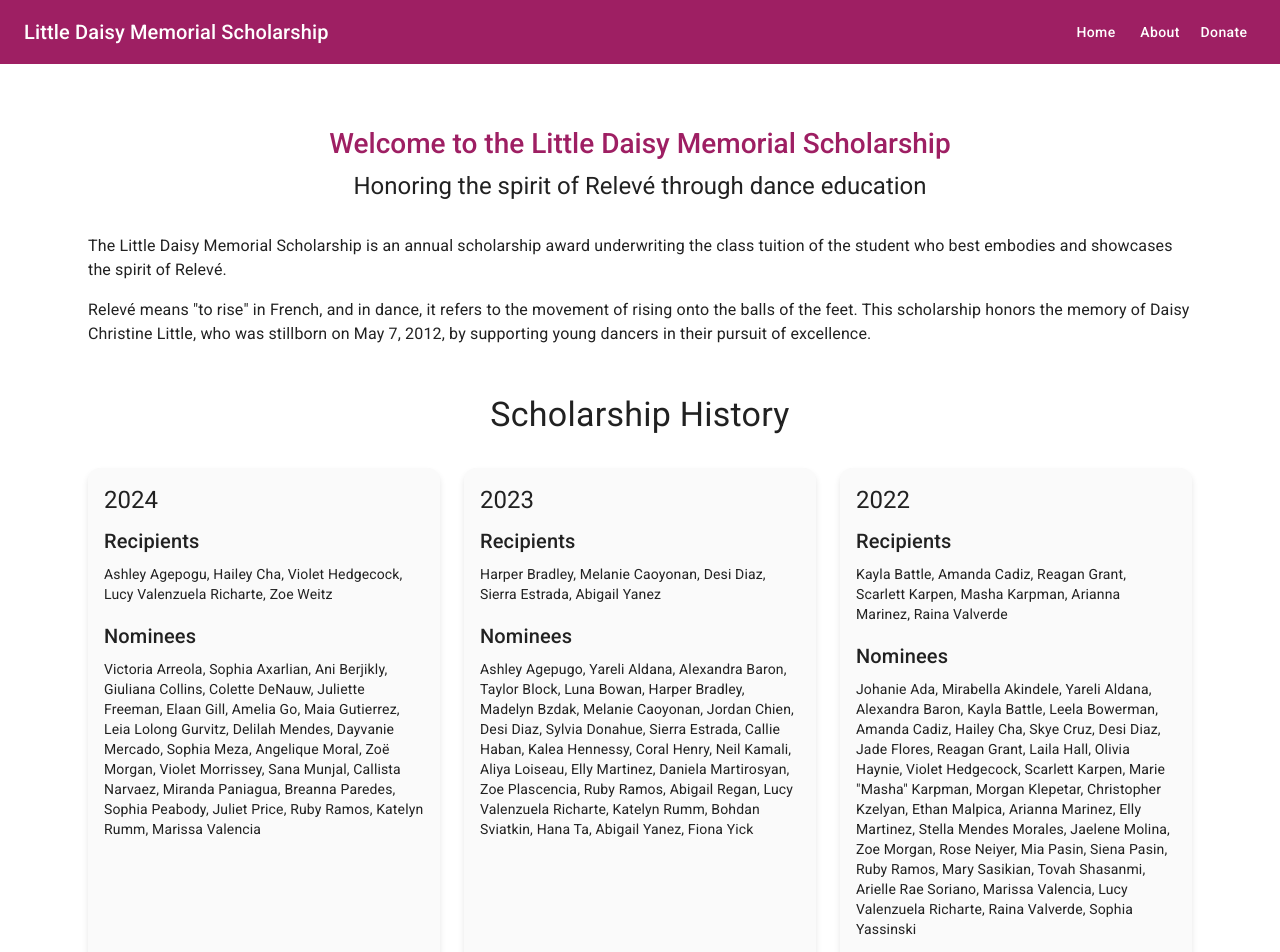
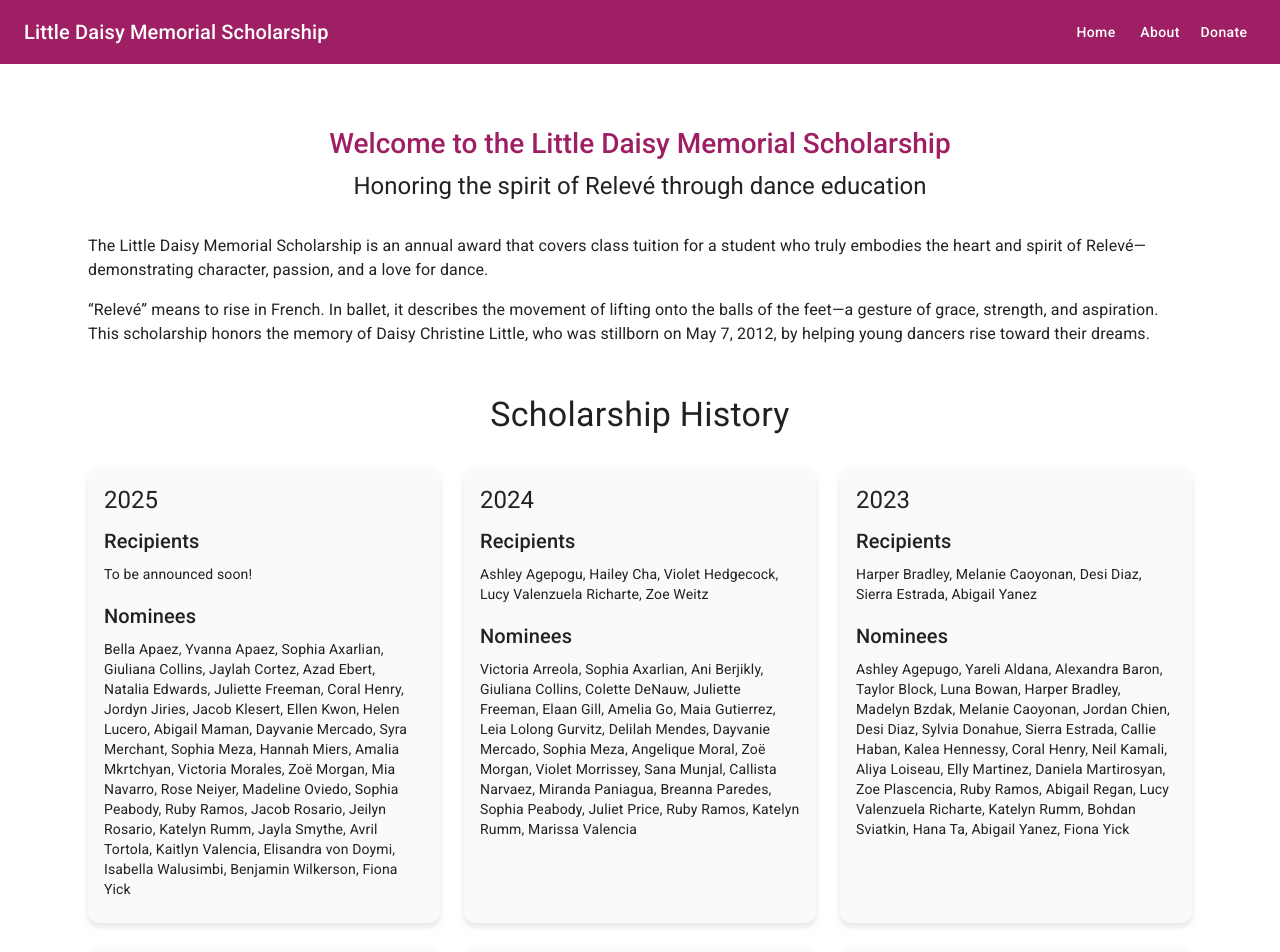
Before and after one commit to shonlittle/little-daisy, a React (Create React App) app: page / in a window 1280 px wide. Shown: the top 952 px of the page. Built offline with nearby package versions, Linux system fonts and the light colour scheme.

Commit message:
Add 2025 scholarship nominees to Home component and enhance scholarship description for clarity and impact.

```diff
--- a/src/pages/Home.tsx
+++ b/src/pages/Home.tsx
@@ -22,6 +22,48 @@ interface YearData {
 }
 
 const scholarshipData: YearData[] = [
+  {
+    year: 2025,
+    recipients: ["To be announced soon!"],
+    nominees: [
+      "Bella Apaez",
+      "Yvanna Apaez",
+      "Sophia Axarlian",
+      "Giuliana Collins",
+      "Jaylah Cortez",
+      "Azad Ebert",
+      "Natalia Edwards",
+      "Juliette Freeman",
+      "Coral Henry",
+      "Jordyn Jiries",
+      "Jacob Klesert",
+      "Ellen Kwon",
+      "Helen Lucero",
+      "Abigail Maman",
+      "Dayvanie Mercado",
+      "Syra Merchant",
+      "Sophia Meza",
+      "Hannah Miers",
+      "Amalia Mkrtchyan",
+      "Victoria Morales",
+      "Zoë Morgan",
+      "Mia Navarro",
+      "Rose Neiyer",
+      "Madeline Oviedo",
+      "Sophia Peabody",
+      "Ruby Ramos",
+      "Jacob Rosario",
+      "Jeilyn Rosario",
+      "Katelyn Rumm",
+      "Jayla Smythe",
+      "Avril Tortola",
+      "Kaitlyn Valencia",
+      "Elisandra von Doymi",
+      "Isabella Walusimbi",
+      "Benjamin Wilkerson",
+      "Fiona Yick",
+    ],
+  },
   {
     year: 2024,
     recipients: [
@@ -554,15 +596,16 @@ const Home = () => {
           Honoring the spirit of Relevé through dance education
         </Typography>
         <Typography variant="body1" paragraph>
-          The Little Daisy Memorial Scholarship is an annual scholarship award
-          underwriting the class tuition of the student who best embodies and
-          showcases the spirit of Relevé.
+          The Little Daisy Memorial Scholarship is an annual award that covers
+          class tuition for a student who truly embodies the heart and spirit of
+          Relevé—demonstrating character, passion, and a love for dance.
         </Typography>
         <Typography variant="body1" paragraph>
-          Relevé means "to rise" in French, and in dance, it refers to the
-          movement of rising onto the balls of the feet. This scholarship honors
-          the memory of Daisy Christine Little, who was stillborn on May 7,
-          2012, by supporting young dancers in their pursuit of excellence.
+          “Relevé” means to rise in French. In ballet, it describes the movement
+          of lifting onto the balls of the feet—a gesture of grace, strength,
+          and aspiration. This scholarship honors the memory of Daisy Christine
+          Little, who was stillborn on May 7, 2012, by helping young dancers
+          rise toward their dreams.
         </Typography>
 
         <Box sx={{ py: 4 }}>
```
